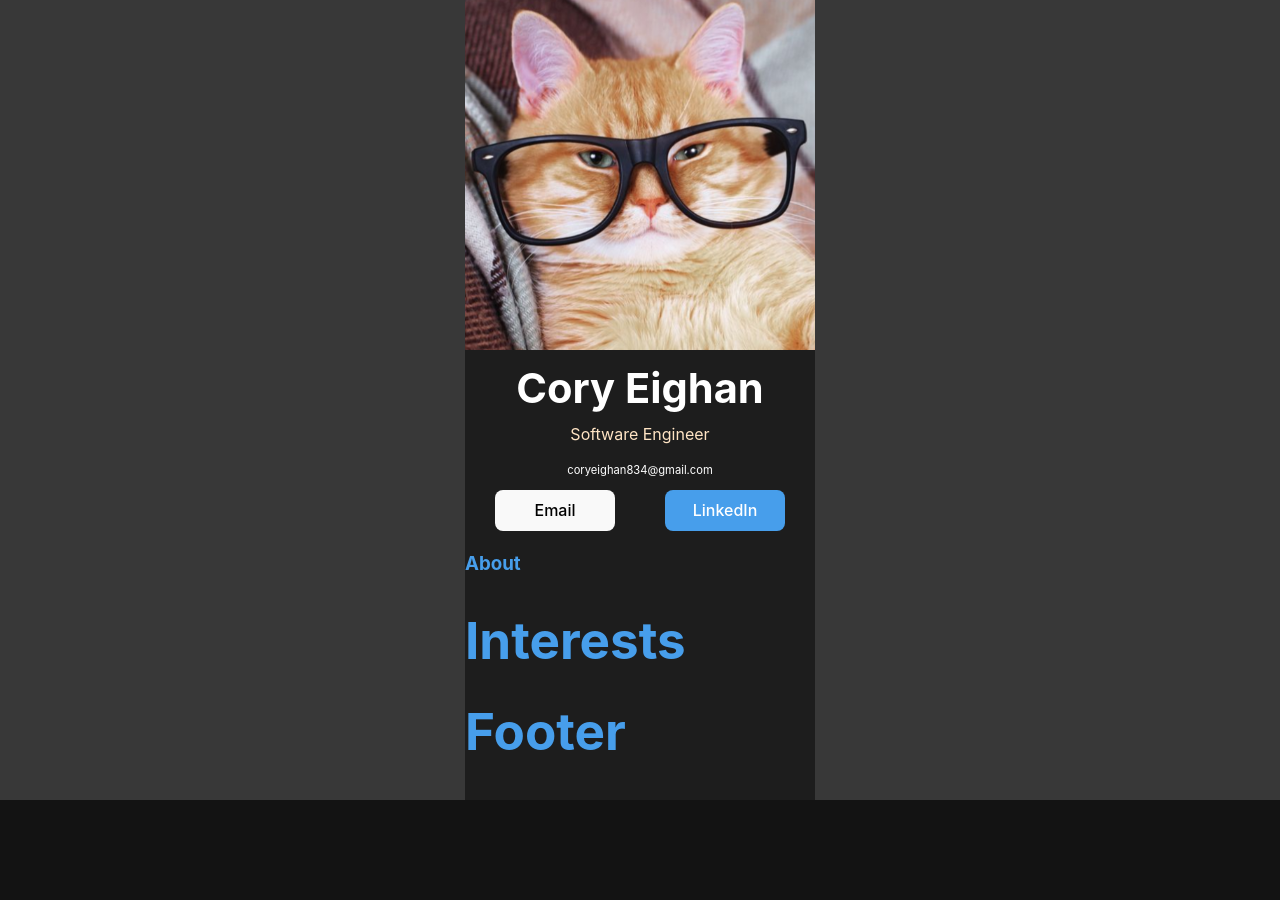
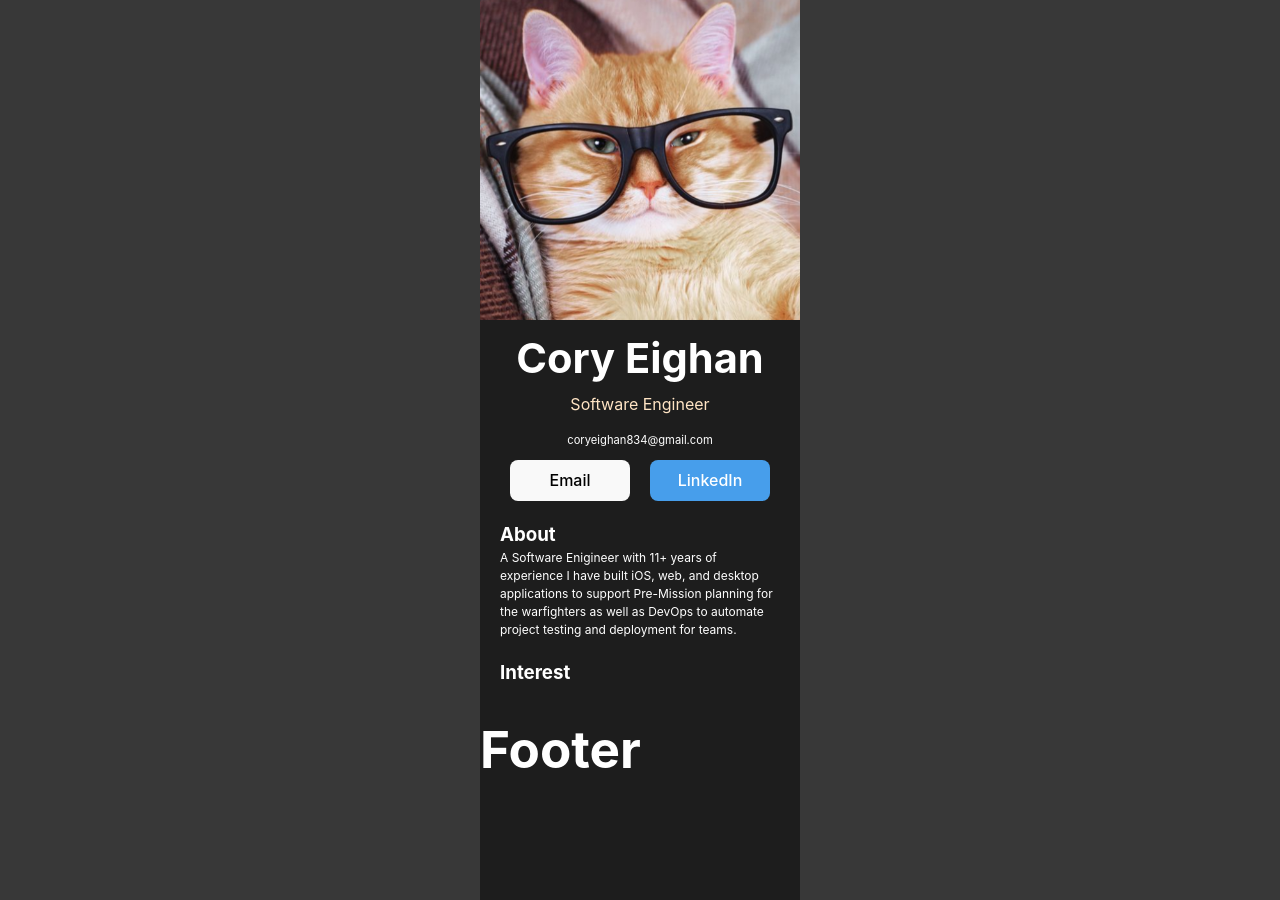
Before and after one commit to zephyr834/digital-business-card, a React (Vite) app: page / in a window 1280 px wide. Before the commit the page ends 800 px from the top, so only its background shows below. Built offline with nearby package versions, Linux system fonts and the light colour scheme.

Commit message:
Finished About section

```diff
--- a/src/App.css
+++ b/src/App.css
@@ -1,7 +1,7 @@
 #root {
-  width: 350px;
-  height: 800px;
-
+  width: 320px;
+  height: 900px;
+  color: white;
   margin: 0 auto;
   background-color: rgb(29, 29, 29);
 }
--- a/src/components/About.jsx
+++ b/src/components/About.jsx
@@ -1,9 +1,15 @@
-
+import "./../styles/About.css"
 
 export default function About() {
     return (
-        <>
-            <h3>About</h3>
-        </>
+        <div className="container">
+            <h3 className="title">About</h3>
+            <p className="description">
+                A Software Enigineer with 11+ years of experience
+                I have built iOS, web, and desktop applications to support
+                Pre-Mission planning for the warfighters as well as DevOps
+                to automate project testing and deployment for teams.
+            </p>
+        </div>
     )
 }
--- a/src/components/Interests.jsx
+++ b/src/components/Interests.jsx
@@ -3,8 +3,11 @@
 
 export default function Interests() {
     return (
-        <>
-            <h1>Interests</h1>
-        </>
+        <div className="container">
+            <h3 className="title">Interest</h3>
+            <p className="description">
+
+            </p>
+        </div>
     )
 }
--- /dev/null
+++ b/src/styles/About.css
@@ -0,0 +1,12 @@
+.container {
+    margin: 20px 20px;
+}
+
+.title {
+    margin: 0;
+}
+
+.description {
+    font-size: 0.75em;
+    margin-top: 0;
+}
```
